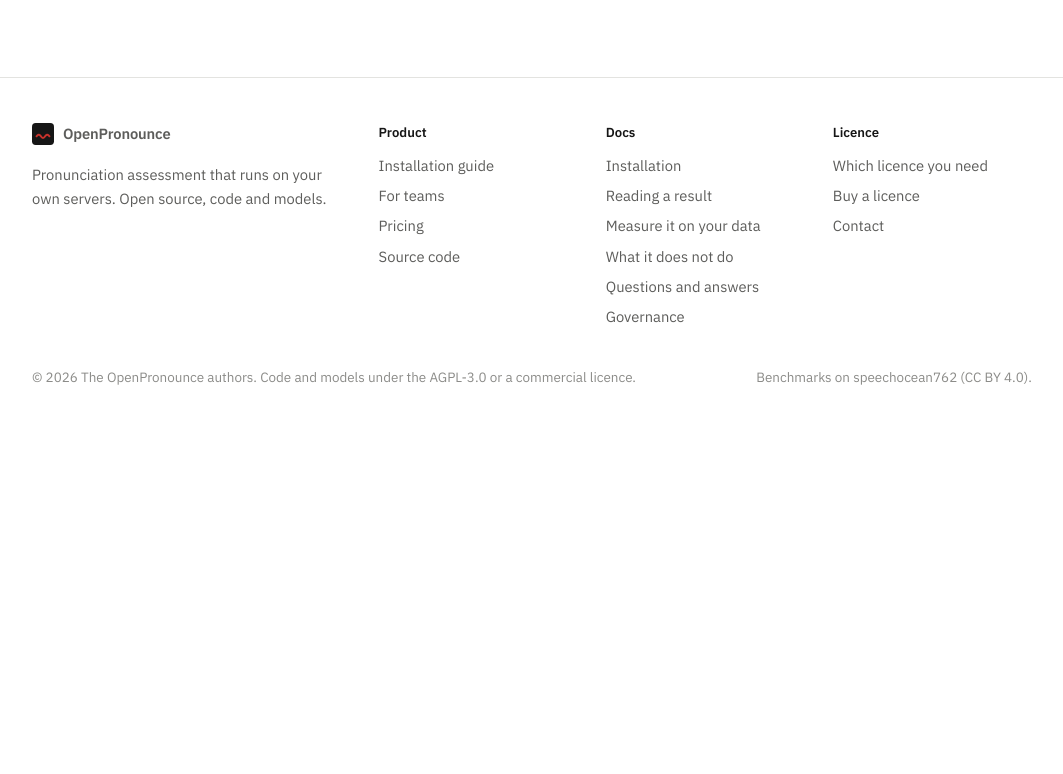
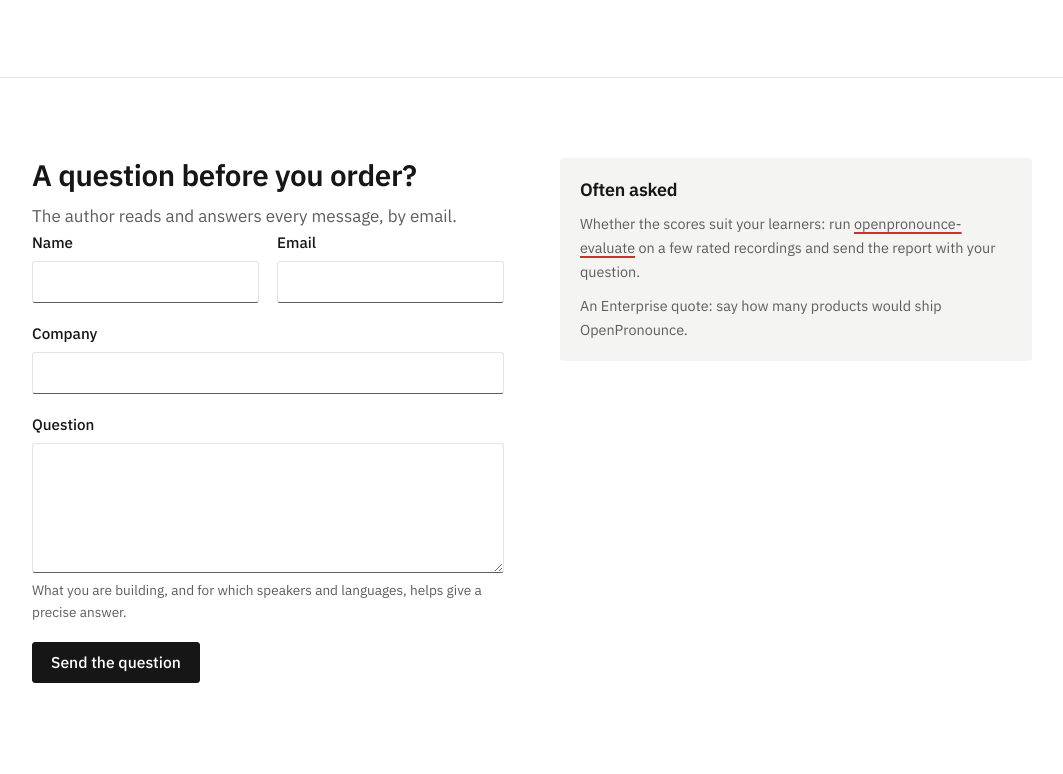
Before and after one commit to OpenPronounce/openpronounce.github.io, a plain HTML site: page pricing.html in a window 1280 px wide. Shown: the part 2407-3181 px from the top of the page, without its empty margins (108-1171 px from the left). Before the commit the page ends 2831 px from the top, so only its background shows below. Drawn offline with Linux system fonts and the light colour scheme; a web font is replaced by a local one.

Commit message:
feat: question form on the pricing page

```diff
--- a/pricing.html
+++ b/pricing.html
@@ -123,6 +123,38 @@
     </div>
   </div>
 </section>
+
+<section class="block" id="ask">
+  <div class="wrap">
+    <div class="split" style="padding-bottom:88px">
+      <div>
+        <h2>A question before you order?</h2>
+        <p class="soft" style="margin-top:8px">The author reads and answers every message, by email.</p>
+        <form class="form" id="contact" novalidate>
+          <input type="hidden" name="topic" value="Question before buying">
+          <div class="grid-2">
+            <div class="field"><label for="name">Name</label><input id="name" name="fullname" type="text" required autocomplete="name"></div>
+            <div class="field"><label for="reply">Email</label><input id="reply" name="reply" type="email" required autocomplete="email"></div>
+          </div>
+          <div class="field"><label for="org">Company</label><input id="org" name="company" type="text" autocomplete="organization"></div>
+          <div class="field"><label for="message">Question</label><textarea id="message" name="message" required></textarea><span class="hint">What you are building, and for which speakers and languages, helps give a precise answer.</span></div>
+          <input type="checkbox" name="botcheck" class="hp" tabindex="-1" autocomplete="off" aria-hidden="true">
+          <div><button class="btn" type="submit">Send the question</button></div>
+          <p class="hint form-error" role="alert" hidden></p>
+        </form>
+        <div class="answer" id="contact-done" hidden tabindex="-1">
+          <h3>Question sent</h3>
+          <p class="soft">The answer will come to <strong class="addr"></strong>.</p>
+        </div>
+      </div>
+      <aside class="side">
+        <h3>Often asked</h3>
+        <p class="soft small">Whether the scores suit your learners: run <a href="docs/evaluate.html">openpronounce-evaluate</a> on a few rated recordings and send the report with your question.</p>
+        <p class="soft small">An Enterprise quote: say how many products would ship OpenPronounce.</p>
+      </aside>
+    </div>
+  </div>
+</section>
 </main>
 <footer class="site-footer">
   <div class="wrap">
```
Also changed, not shown: _pages/pricing.html (+32 -0 lines).
